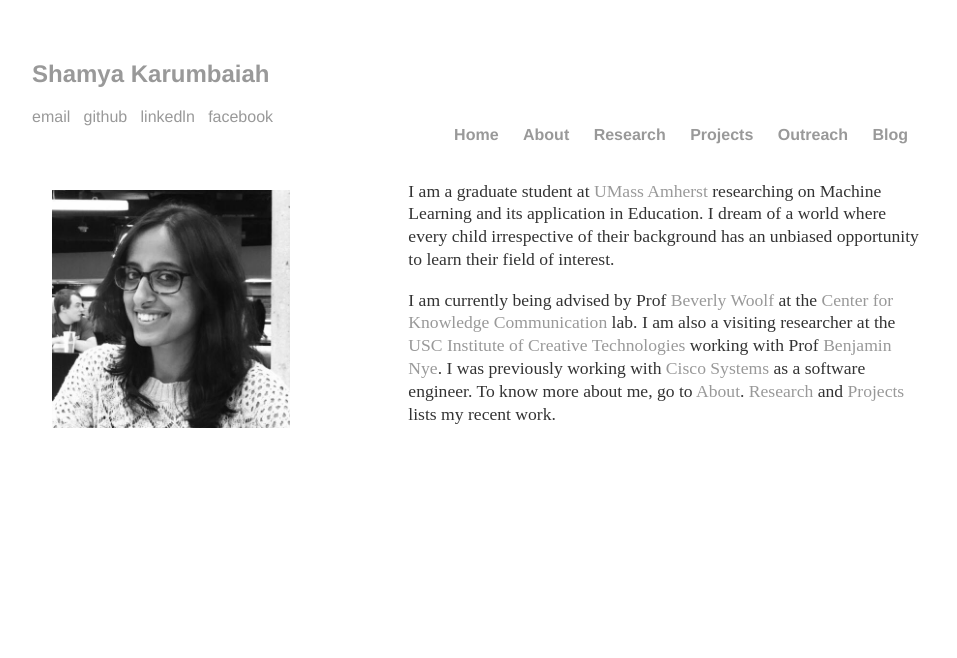
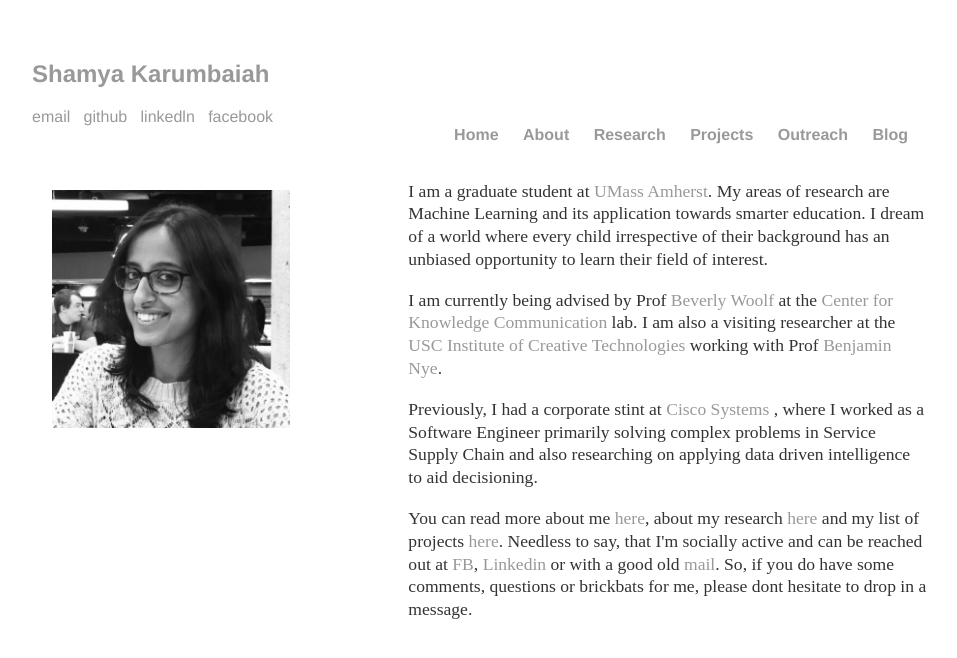
Before and after one commit to Shamya/shamyatest.github.io, a Jekyll site: the page built from index.html, in a window 1280 px wide. Shown: the top 658 px of the page, without its empty margins (160-1117 px from the left). Built offline with Jekyll 4.4.1, drawn with Linux system fonts in a browser that asks for light colours.

Commit message:
home page wording

```diff
--- a/index.html
+++ b/index.html
@@ -9,6 +9,8 @@ title: Shamya Karumbaiah
 </div>
 
 <div style="width: 58%; float:right;  position: relative;">
-  <p>I am a graduate student at <a href="http://www.cs.umass.edu/">UMass Amherst</a> researching on Machine Learning and its application in Education. I dream of a world where every child irrespective of their background has an unbiased opportunity to learn their field of interest. </p>
-  <p>I am currently being advised by Prof <a href="http://centerforknowledgecommunication.com/05bpwabout.html">Beverly Woolf</a> at the <a href="http://centerforknowledgecommunication.com/index.html">Center for Knowledge Communication</a> lab. I am also a visiting researcher at the <a href="http://ict.usc.edu/">USC Institute of Creative Technologies </a> working with Prof <a href ="https://sites.google.com/site/benjaminnye/"> Benjamin Nye</a>. I was previously working with <a href="http://www.cisco.com/c/en/us/index.html"> Cisco Systems</a> as a software engineer. To know more about me, go to <a href ="/about">About</a>. <a href="/research">Research</a> and <a href="/projects">Projects</a> lists my recent work.</p>
+  <p>I am a graduate student at <a href="http://www.cs.umass.edu/">UMass Amherst</a>. My areas of research are Machine Learning and its application towards smarter education. I dream of a world where every child irrespective of their background has an unbiased opportunity to learn their field of interest. </p>
+  <p>I am currently being advised by Prof <a href="http://centerforknowledgecommunication.com/05bpwabout.html">Beverly Woolf</a> at the <a href="http://centerforknowledgecommunication.com/index.html">Center for Knowledge Communication</a> lab. I am also a visiting researcher at the <a href="http://ict.usc.edu/">USC Institute of Creative Technologies </a> working with Prof <a href ="https://sites.google.com/site/benjaminnye/"> Benjamin Nye</a>. </p>
+  <p>Previously, I had a corporate stint at <a href="http://www.cisco.com/c/en/us/index.html"> Cisco Systems</a> , where I worked as a Software Engineer primarily solving complex problems in Service Supply Chain and also researching on applying data driven intelligence to aid decisioning. </p>
+  <p>You can read more about me <a href ="/about">here</a>, about my research <a href="/research">here</a> and my list of projects <a href="/projects">here</a>. Needless to say, that I'm socially active and can be reached out at <a href="https://www.facebook.com/ShamyaKarumbaiah">FB</a>, <a href="https://www.linkedin.com/in/shamya-karumbaiah-54901222">Linkedin</a> or with a good old <a href = "mailto:shamya16@gmail.com">mail</a>. So, if you do have some comments, questions or brickbats for me, please dont hesitate to  drop in a message.</p>
 </div>
```
